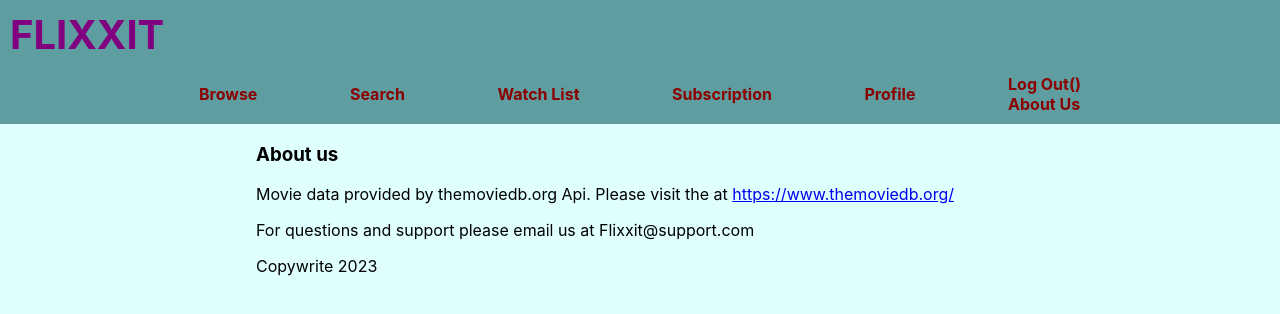
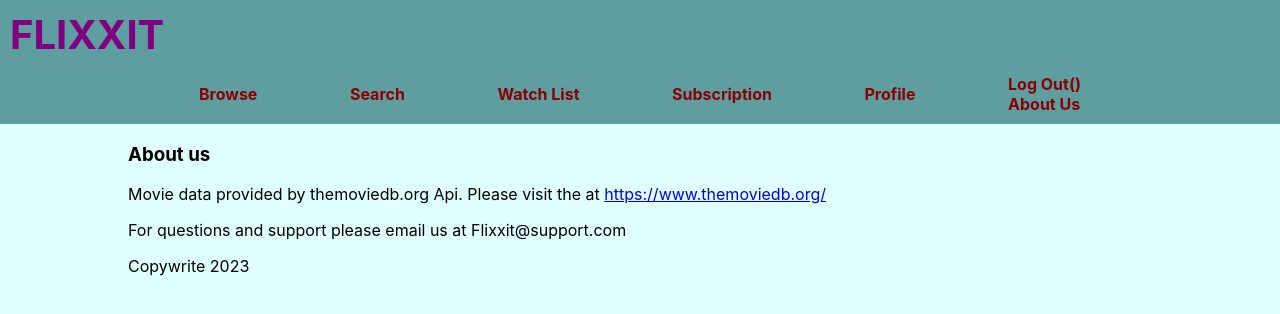
Before and after one commit to PizzaCat07/flixxit, a React (Create React App) app in the folder app/: page /about in a window 1280 px wide. Shown: the top 314 px of the page. Built offline with nearby package versions, Linux system fonts and the light colour scheme; sample sign-in values are in the browser's storage.

Commit message:
css update

```diff
--- a/app/src/App.css
+++ b/app/src/App.css
@@ -64,8 +64,9 @@ html, body,#root, .app, #app>div {
 }
 
 #screenArea{
-  margin-left: 20%;
-  margin-right: 20%;
+  margin-left: 10%;
+
+  width: 80%;
 
 }
 
@@ -75,6 +76,8 @@ html, body,#root, .app, #app>div {
 
 .detailContainer{
   padding-top: 80px;
+  justify-content: space-between;
+  align-items: center;
 }
 
 .watchlistContainer{
@@ -119,3 +122,14 @@ html, body,#root, .app, #app>div {
 .countContainer{
   padding-left:8px;
 }
+
+.poster{
+  justify-content: center;
+  align-items: center;
+  align-content: center;
+}
+
+#vid{
+  margin-top: 40px;
+  width: 70%;
+}
```
